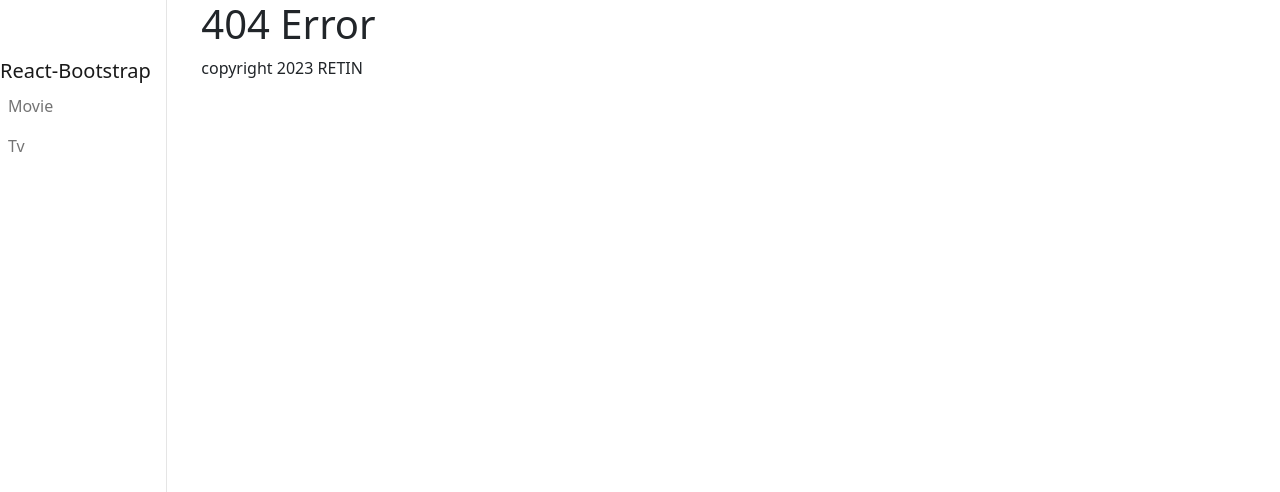
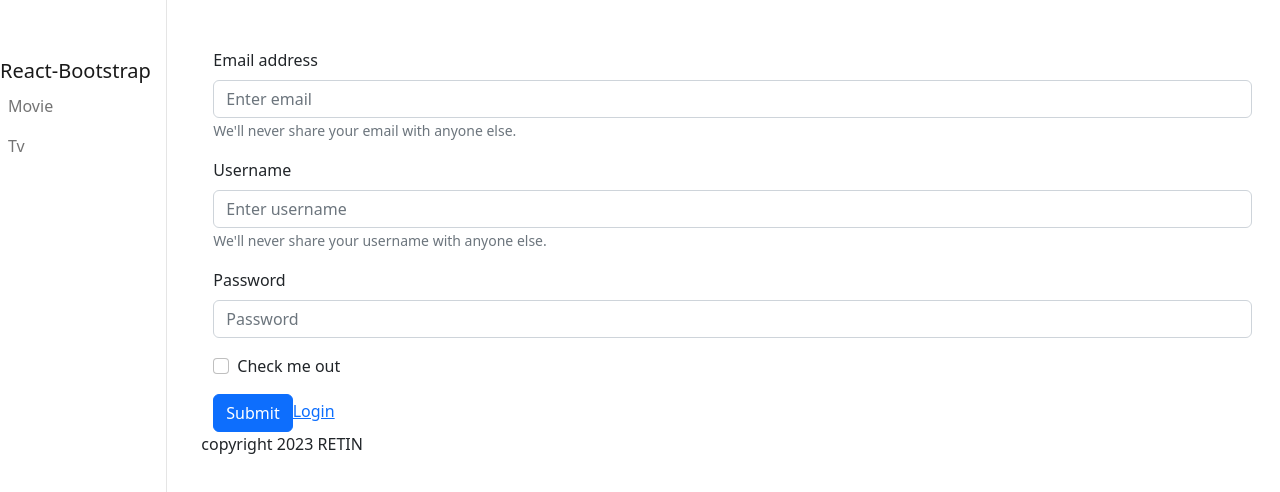
Before and after one commit to retinan/react_movie_app, a React (Create React App) app: page /signup in a window 1280 px wide. Before the commit this address had no page. Shown: the top 492 px of the page. Built offline with nearby package versions, Linux system fonts and the light colour scheme.

Commit message:
auth-signup-login-profile

```diff
--- a/package.json
+++ b/package.json
@@ -40,5 +40,6 @@
       "last 1 firefox version",
       "last 1 safari version"
     ]
-  }
+  },
+  "proxy": "http://localhost:8000"
 }
--- a/src/App.js
+++ b/src/App.js
@@ -15,7 +15,7 @@ const App = () => {
                 <Col xs={2} id="sidebar-wrapper">
                     <Navi />
                 </Col>
-                <Col  xs={10} id="page-content-wrapper">
+                <Col xs={10} id="page-content-wrapper" className='mt-5 mb-5'>
                     <RouterProvider router={router}/>
                     <Footer/>
                 </Col>
--- /dev/null
+++ b/src/components/LogIn.js
@@ -0,0 +1,67 @@
+import axios from 'axios'
+import React, {useState} from 'react'
+import {Container, Form, Button} from 'react-bootstrap'
+import { Link, useNavigate } from 'react-router-dom'
+
+const LogIn = () => {
+
+    const navigate = useNavigate()
+
+    const [email, setEmail] = useState('');
+    const [password, setPassword] = useState('');
+
+    const submitHandler = async (e) => {
+
+        e.preventDefault()
+
+        try {
+
+            const userInput = {
+                email,
+                password
+            }
+
+            const {data, status} = await axios.post('http://localhost:8000/auth/login', userInput)
+
+            if (status === 200) {
+
+                await localStorage.setItem("token", data.accessToken)
+
+                navigate('/profile')
+            }
+
+        } catch(err) {
+
+        }
+
+    }
+
+
+    return (
+        <Container>
+            <Form onSubmit={submitHandler}>
+            <Form.Group className="mb-3" controlId="formBasicEmail">
+                <Form.Label>Email address</Form.Label>
+                <Form.Control type="email" placeholder="Enter email" onChange={ e => setEmail(e.target.value)}/>
+                <Form.Text className="text-muted">
+                We'll never share your email with anyone else.
+                </Form.Text>
+            </Form.Group>
+            <Form.Group className="mb-3" controlId="formBasicPassword">
+                <Form.Label>Password</Form.Label>
+                <Form.Control type="password" placeholder="Password" onChange={ e => setPassword(e.target.value)}/>
+            </Form.Group>
+            <Form.Group className="mb-3" controlId="formBasicCheckbox">
+                <Form.Check type="checkbox" label="Check me out" />
+            </Form.Group>
+            <Button variant="primary" type="submit">
+                Submit
+            </Button>
+            <Link to='/signup' className='pl-5'>Signup</Link>
+            </Form>
+        </Container>
+
+    )
+}
+
+export default LogIn
--- /dev/null
+++ b/src/components/Profile.js
@@ -0,0 +1,67 @@
+import axios from 'axios';
+import React, {useState, useEffect} from 'react'
+import { Col, Container, Row, Card } from 'react-bootstrap';
+
+const Profile = () => {
+
+
+    const [userInfo, setUserInfo] = useState({});
+
+    // data get 함수
+//1
+    const getUserInfo = async () => {
+
+        try {
+
+
+            const token = localStorage.getItem('token').toString()
+
+            const headerConfig = {
+                headers: {
+                    Authorization: 'Bearer ' + token
+                }
+            }
+
+            const { data, status } = await axios.get('http://localhost:8000/auth', headerConfig)
+
+            if (status === 200) {
+                console.log(data)
+                setUserInfo(data)
+            }
+
+        } catch(err) {
+            console.log(err.messange)
+        }
+    }
+
+
+    // 자동 실행
+//2
+    useEffect(() => {
+        getUserInfo()
+    }, []);
+
+
+    return (
+        <Container>
+            <Row>
+                <Col>
+                <Card style={{ width: '18rem' }}>
+                    <Card.Body>
+                        <Card.Title>{userInfo.username}</Card.Title>
+                        <Card.Subtitle className="mb-2 text-muted">{userInfo.email}</Card.Subtitle>
+                        <Card.Text>
+                        Some quick example text to build on the card title and make up the
+                        bulk of the card's content.
+                        </Card.Text>
+                        <Card.Link href="#">Card Link</Card.Link>
+                        <Card.Link href="#">Another Link</Card.Link>
+                    </Card.Body>
+                    </Card>
+                </Col>
+            </Row>
+        </Container>
+    )
+}
+
+export default Profile
--- /dev/null
+++ b/src/components/SignUp.js
@@ -0,0 +1,81 @@
+import axios from 'axios';
+import React, {useState} from 'react'
+import {Container, Form, Button} from 'react-bootstrap'
+import { Link, useNavigate } from 'react-router-dom'
+
+
+
+const SignUp = () => {
+
+    const navigate = useNavigate()
+
+    const [email, setEmail] = useState('');
+    const [username, setUsername] = useState('');
+    const [password, setPassword] = useState('');
+
+    const submitHandler = async (e) => {
+
+        e.preventDefault()
+
+        try {
+
+            const userInput = {
+                username,
+                email,
+                password
+
+            }
+
+            const { data, status } = await axios.post('http://localhost:8000/auth/signup', userInput)
+
+            if (status === 201) {
+
+                navigate("/login")
+
+            } else {
+                console.log(status, data)
+            }
+
+
+        } catch(err) {
+            console.log(err.message)
+        }
+    }
+
+
+
+    return (
+        <Container>
+            <Form onSubmit={submitHandler}>
+            <Form.Group className="mb-3" controlId="formBasicEmail">
+                <Form.Label>Email address</Form.Label>
+                <Form.Control type="email" placeholder="Enter email" onChange={ e => setEmail(e.target.value)}/>
+                <Form.Text className="text-muted">
+                We'll never share your email with anyone else.
+                </Form.Text>
+            </Form.Group>
+            <Form.Group className="mb-3" controlId="formBasicEmail">
+                <Form.Label>Username</Form.Label>
+                <Form.Control type="text" placeholder="Enter username" onChange={ e => setUsername(e.target.value)} />
+                <Form.Text className="text-muted">
+                We'll never share your username with anyone else.
+                </Form.Text>
+            </Form.Group>
+            <Form.Group className="mb-3" controlId="formBasicPassword">
+                <Form.Label>Password</Form.Label>
+                <Form.Control type="password" placeholder="Password" onChange={e => setPassword(e.target.value)}/>
+            </Form.Group>
+            <Form.Group className="mb-3" controlId="formBasicCheckbox">
+                <Form.Check type="checkbox" label="Check me out" />
+            </Form.Group>
+            <Button variant="primary" type="submit">
+                Submit
+            </Button>
+            <Link to='/login' className='pl-5'>Login</Link>
+            </Form>
+        </Container>
+
+    )
+}
+
+export default SignUp
```
Also changed, not shown: src/router.js (+15 -0 lines).
